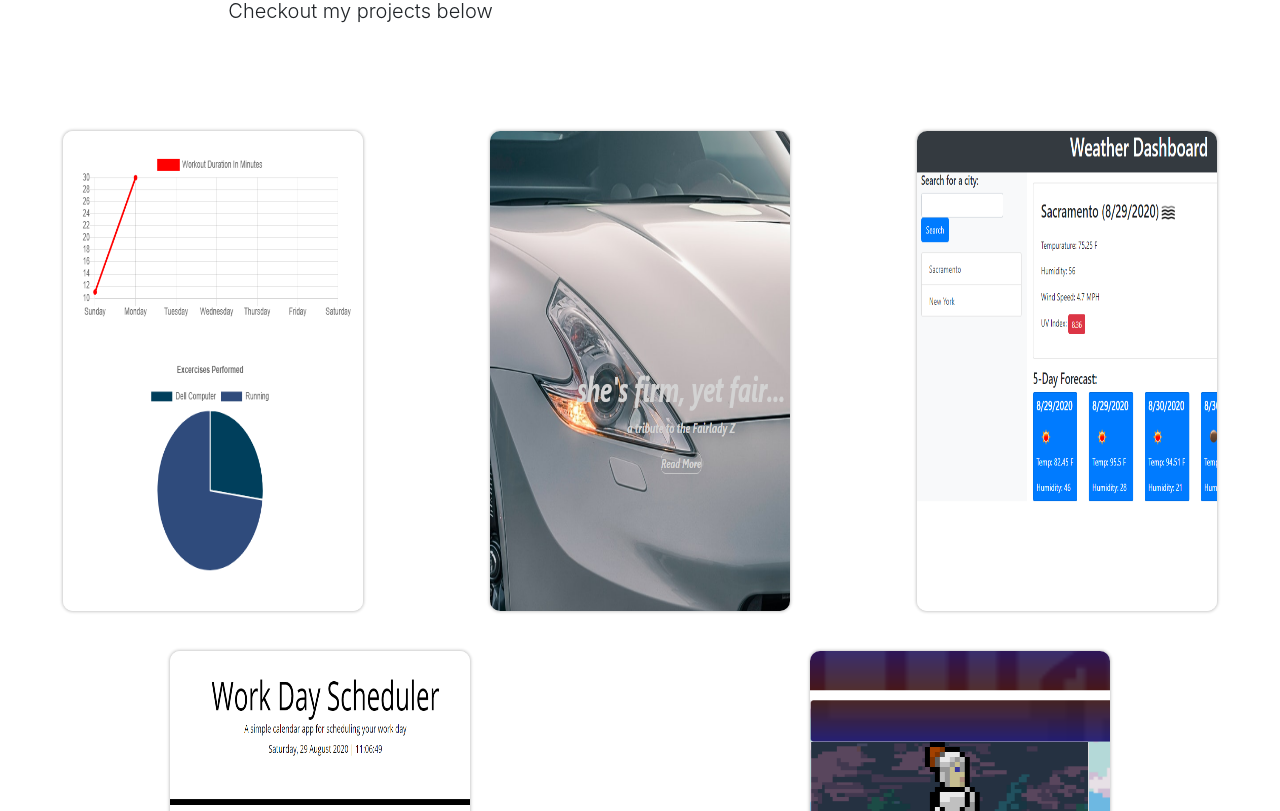
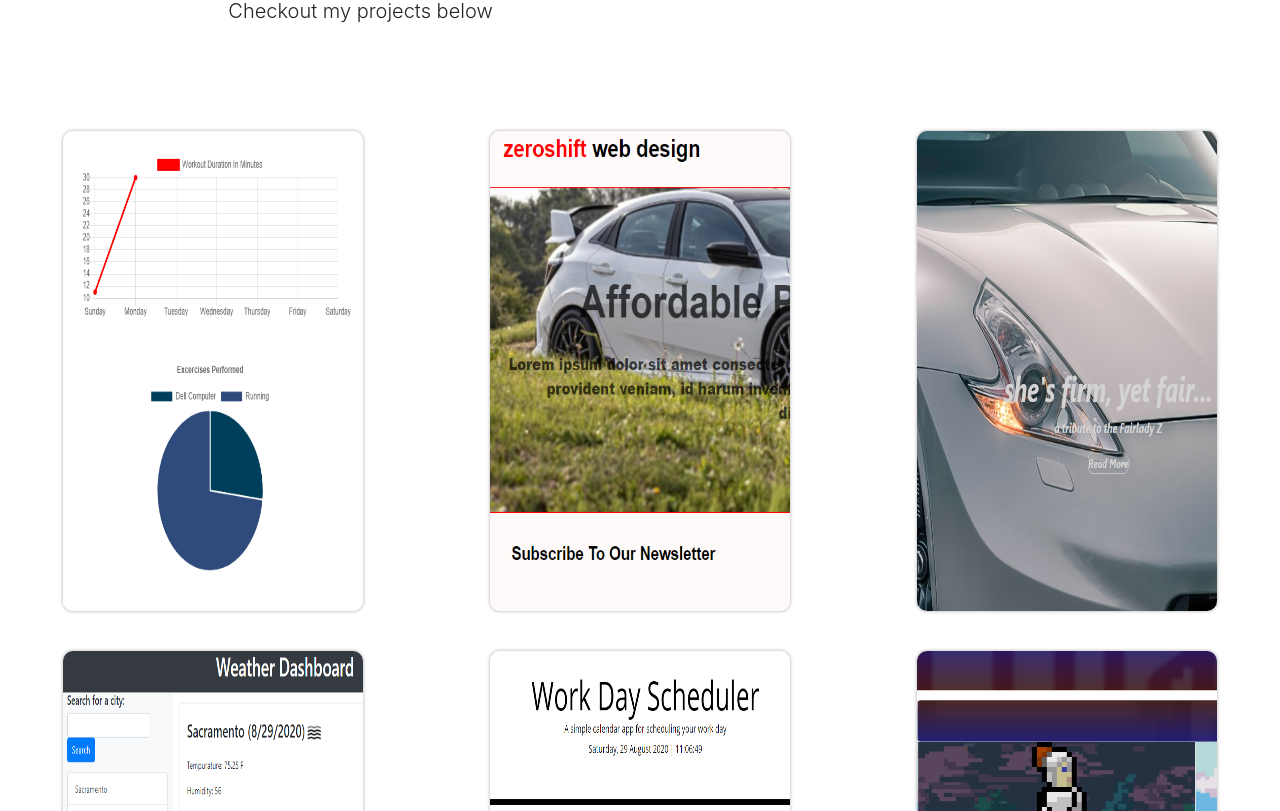
Before and after one commit to Richard-Biala/React-Portfolio, a React (Create React App) app in the folder react-portfolio/: page / in a window 1280 px wide. Shown: the part 420-1231 px from the top of the page. Built offline with nearby package versions, Linux system fonts and the light colour scheme.

Commit message:
minor updates and fixes

```diff
--- a/react-portfolio/src/components/Carousel.js
+++ b/react-portfolio/src/components/Carousel.js
@@ -8,6 +8,7 @@ import weather from '../assests/images/weather.png';
 import scheduler from '../assests/images/scheduler.png';
 import InnVenture from '../assests/images/InnVenture.png';
 import landing from '../assests/images/landing.png';
+import website from '../assests/images/website.png';
 
 class Carousel extends React.Component {
     constructor(props){
@@ -24,6 +25,14 @@ class Carousel extends React.Component {
                 },
                 {
                     id: 1,
+                    title: 'Fully Responsive Web Design',
+                    subTitle:'Website designed for all screens.',
+                    imgSrc: website,
+                    link: 'https://powerful-caverns-36215.herokuapp.com/stats',
+                    selected: false
+                },
+                {
+                    id: 2,
                     title: 'Landing Page',
                     subTitle:'Detailed Lading Page for Website Develpoment',
                     imgSrc: landing,
@@ -31,7 +40,7 @@ class Carousel extends React.Component {
                     selected: false
                 },
                 {
-                    id: 2,
+                    id: 3,
                     title: 'Weather Dashboard',
                     subTitle:'A weather application with 5-Day forecast included.',
                     imgSrc: weather,
@@ -39,7 +48,7 @@ class Carousel extends React.Component {
                     selected: false
                 },
                 {
-                    id: 3,
+                    id: 4,
                     title: 'Day Scheduler',
                     subTitle:'A great way to keep track of your daily tasks!',
                     imgSrc: scheduler,
@@ -47,7 +56,7 @@ class Carousel extends React.Component {
                     selected: false
                 },
                 {
-                    id: 4,
+                    id: 5,
                     title: 'InnVenture',
                     subTitle:'A Group Project Game with turn based combat!',
                     imgSrc: InnVenture,
--- a/react-portfolio/src/pages/ContactPage.js
+++ b/react-portfolio/src/pages/ContactPage.js
@@ -8,7 +8,7 @@ function ContactPage(props) {
             <p className="contacts">
                 Email: rkj128@gmail.com
                 <hr/>
-                Address: 1668 Powell Pl. West Sacramento, CA 95691
+                Contact Number: 408-616-0851
                 <hr/>
                 LinkedIn: <a href="https://www.linkedin.com/in/richard-biala-1245b61b5/">https://www.linkedin.com/in/richard-biala-1245b61b5/</a>
                 <hr/>
```
Also changed, not shown: react-portfolio/src/assests/images/website.png (added).
